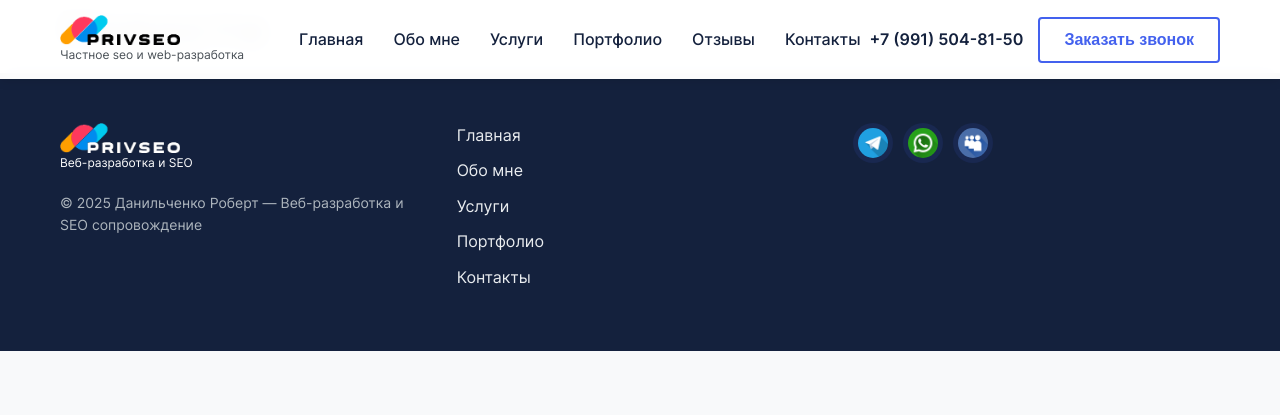
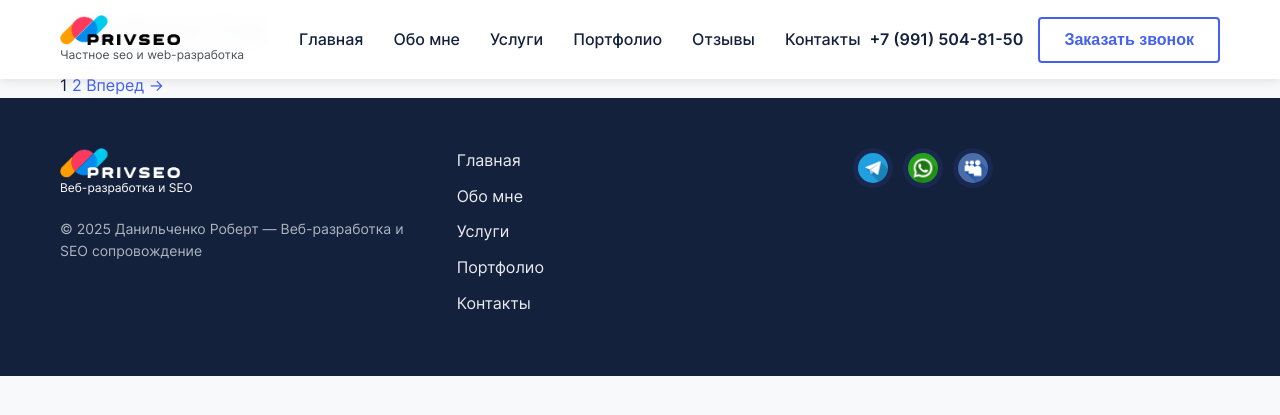
Before and after one commit to PrivateSeo/privateseo.github.io, a Jekyll site: the page built from news/index.html, in a window 1280 px wide. Shown: the top 415 px of the page. Built offline with Jekyll 4.4.1, drawn with Linux system fonts in a browser that asks for light colours; the list of posts is cut into pages by our own code.

Commit message:
Revert "дополнение к прошлому коммиту"
This reverts commit b1a64a5efabed0d784a4b4143b63d2befc6db267.

```diff
--- a/_config.yml
+++ b/_config.yml
@@ -20,7 +20,7 @@ collections:
     permalink: /category/:path/
 
 # Настройки пагинации
-paginate: 2
+paginate: 1
 paginate_path: "/news/page:num/"
 collections:
   news:
--- a/news/index.html
+++ b/news/index.html
@@ -5,7 +5,7 @@ permalink: /news/
 pagination:
   enabled: true
   collection: posts
-  per_page: 2
+  per_page: 1
   sort_field: date
   sort_reverse: true
 ---
```
